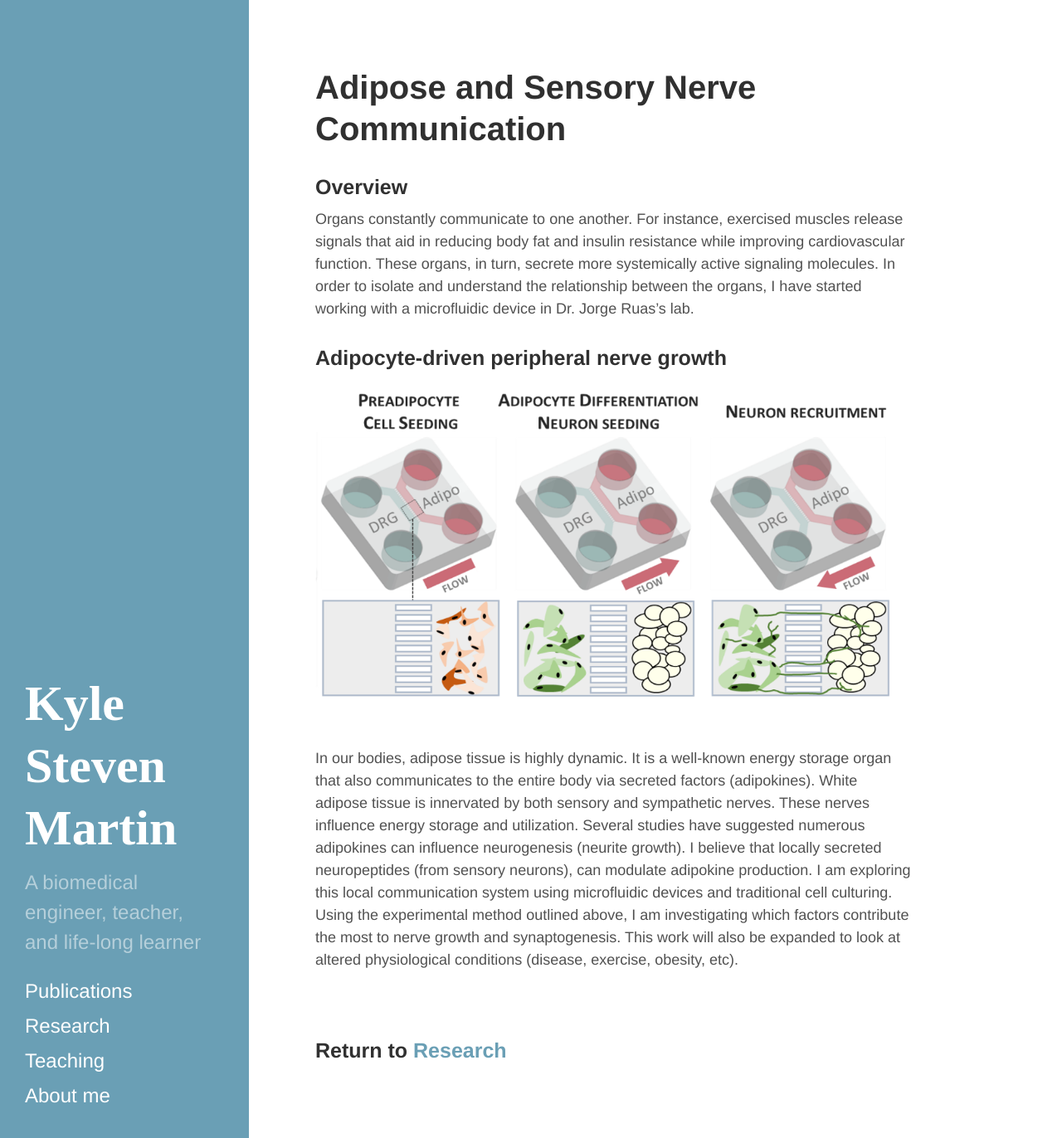
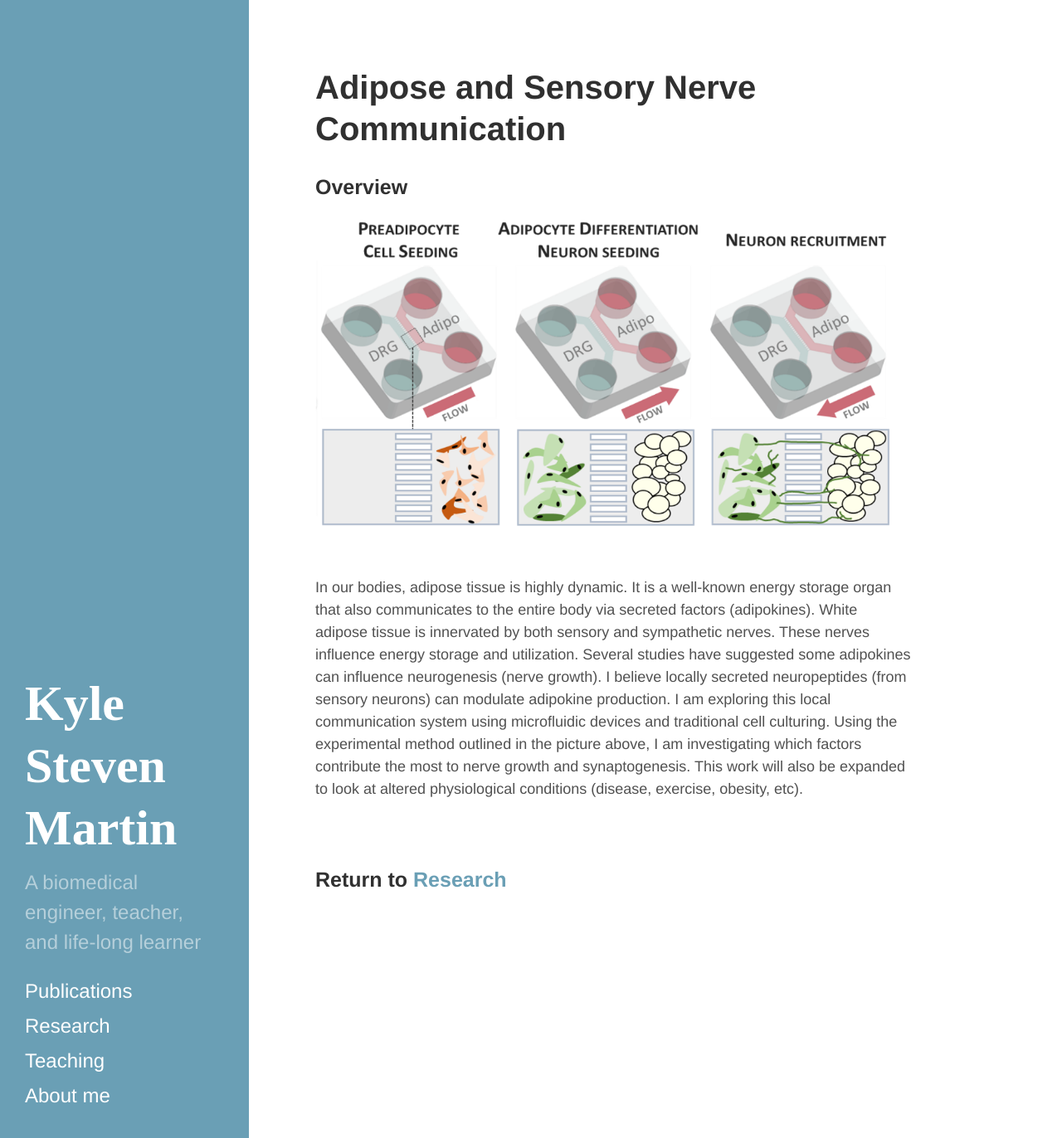
Before and after one commit to ksm362/ksm362.github.io, a Jekyll site: the page built from _posts/2017-08-18-Adipose and Sensory Nerve Communication.md, in a window 1280 px wide and 1372 px high. Shown: the whole window at 83% size. Built offline with Jekyll 4.4.1, drawn with Linux system fonts in a browser that asks for light colours.

Commit message:
more tweaks

```diff
--- a/_posts/2017-08-18-Adipose and Sensory Nerve Communication.md
+++ b/_posts/2017-08-18-Adipose and Sensory Nerve Communication.md
@@ -5,21 +5,13 @@ subtype: Research
 ---
 
 ### Overview
-
-Organs constantly communicate to one another.
-For instance, exercised muscles release signals that aid in reducing body fat and insulin resistance while improving cardiovascular function.
-These organs, in turn, secrete more systemically active signaling molecules.
-In order to isolate and understand the relationship between the organs, I have started working with a microfluidic device in Dr. Jorge Ruas's lab.
-
-
-### Adipocyte-driven peripheral nerve growth
 <p><img src="/images/microfluidic_flowchart.png" width="700px"></p>
 In our bodies, adipose tissue is highly dynamic.
 It is a well-known energy storage organ that also communicates to the entire body via secreted factors (adipokines).
 White adipose tissue is innervated by both sensory and sympathetic nerves.
 These nerves influence energy storage and utilization.
-Several studies have suggested numerous adipokines can influence neurogenesis (neurite growth).
-I believe that locally secreted neuropeptides (from sensory neurons), can modulate adipokine production.
+Several studies have suggested some adipokines can influence neurogenesis (nerve growth).
+I believe locally secreted neuropeptides (from sensory neurons) can modulate adipokine production.
 I am exploring this local communication system using microfluidic devices and traditional cell culturing.
-Using the experimental method outlined above, I am investigating which factors contribute the most to nerve growth and synaptogenesis.
+Using the experimental method outlined in the picture above, I am investigating which factors contribute the most to nerve growth and synaptogenesis.
 This work will also be expanded to look at altered physiological conditions (disease, exercise, obesity, etc).
```
Also changed, not shown: _posts/2016-02-24-Muscle Structure Heterogeneity.md (+4 -5 lines), _posts/2016-02-25-Skeletal muscle regeneration - Copy.md (+5 -6 lines), _posts/2016-02-26-Agent-based modeling.md (+4 -4 lines), index.html (+4 -4 lines).
